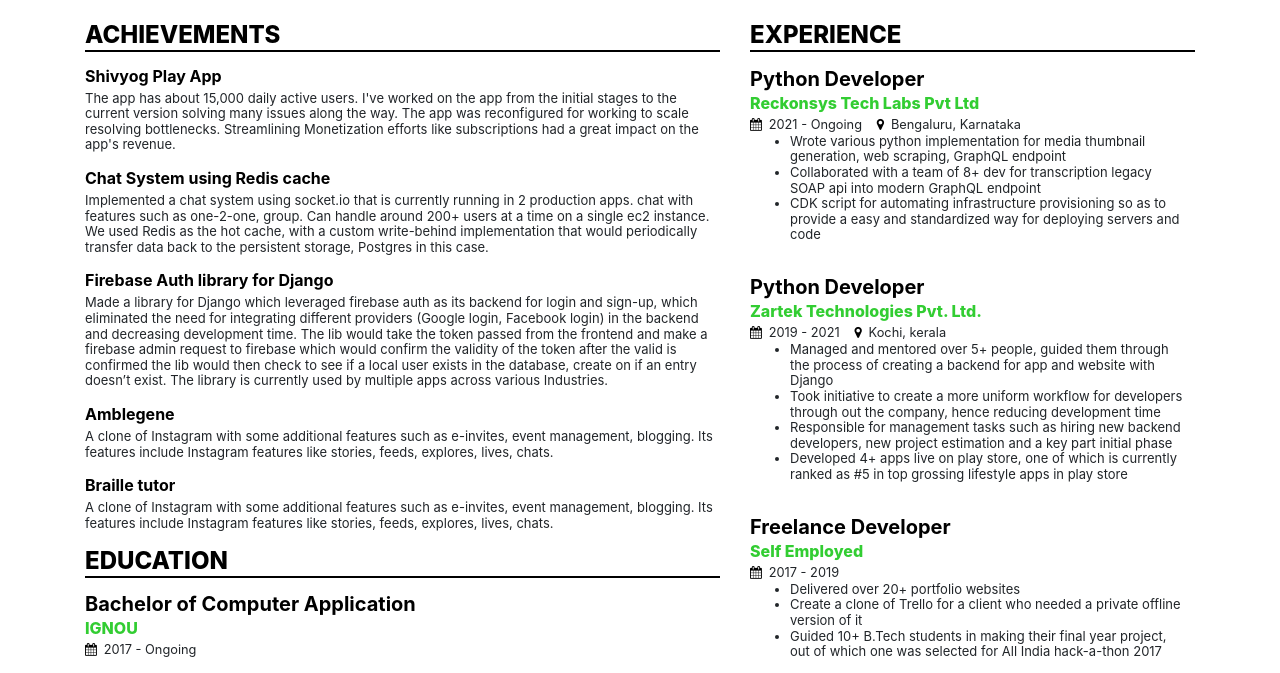
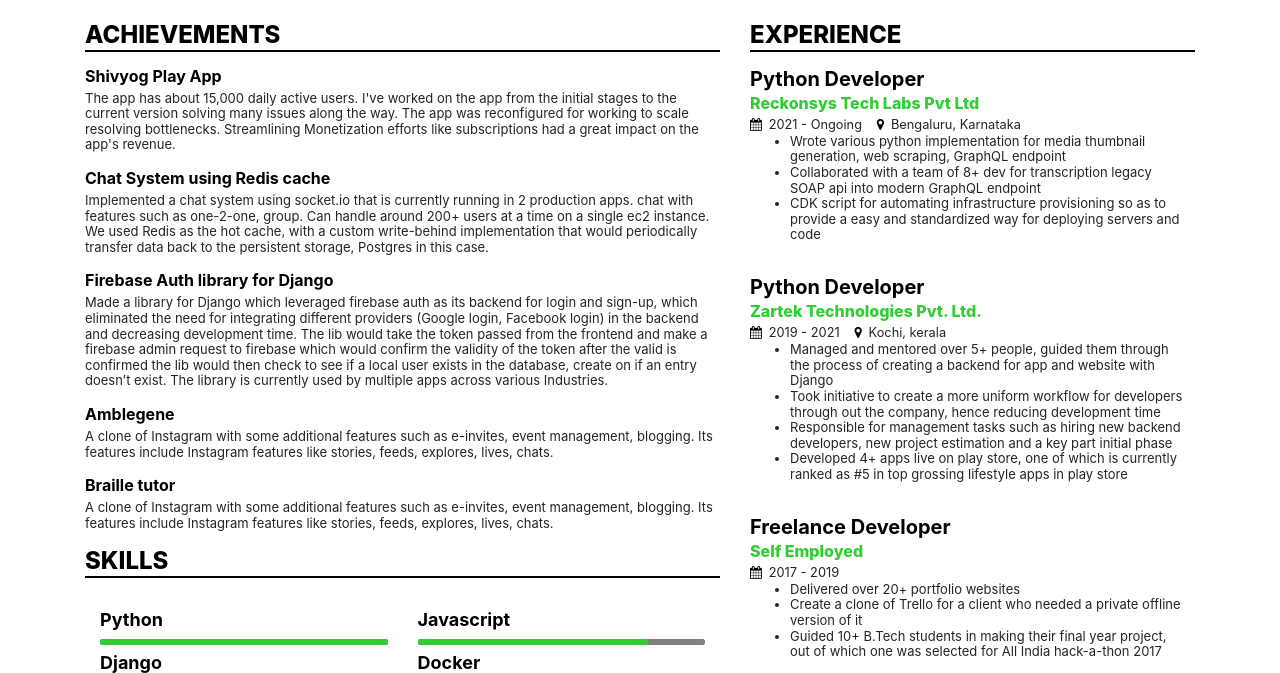
Before and after one commit to Ivin0022/resume, a plain HTML site: page index.html in a window 1280 px wide. Shown: the part 150-823 px from the top of the page. Drawn offline with nearby package versions, Linux system fonts and the light colour scheme.

Commit message:
removed educations

```diff
--- a/index.html
+++ b/index.html
@@ -107,7 +107,7 @@
                 <!-- end achievements -->
 
                 <!-- education -->
-                <h3 class="heading">education</h3>
+                <!-- <h3 class="heading">education</h3>
 
                 <div class="work">
                     <h5>Bachelor of Computer Application</h5>
@@ -118,7 +118,7 @@
                             2017 - Ongoing
                         </span>
                     </div>
-                </div>
+                </div> -->
                 <!-- end education -->
 
                 <!-- skills -->
```
